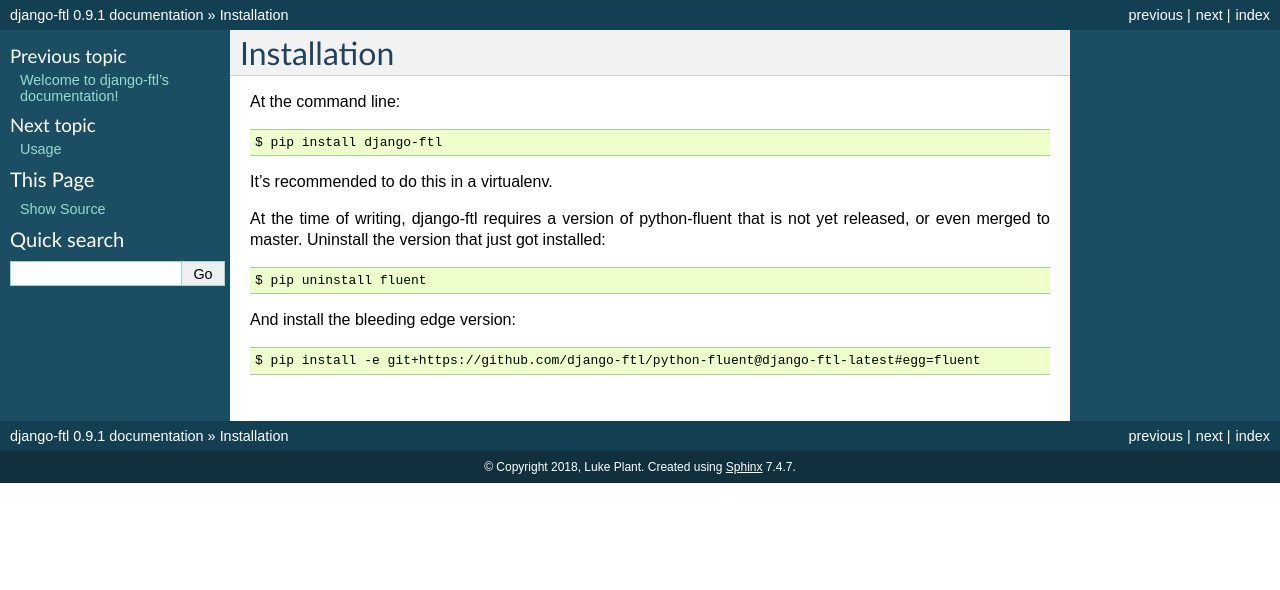
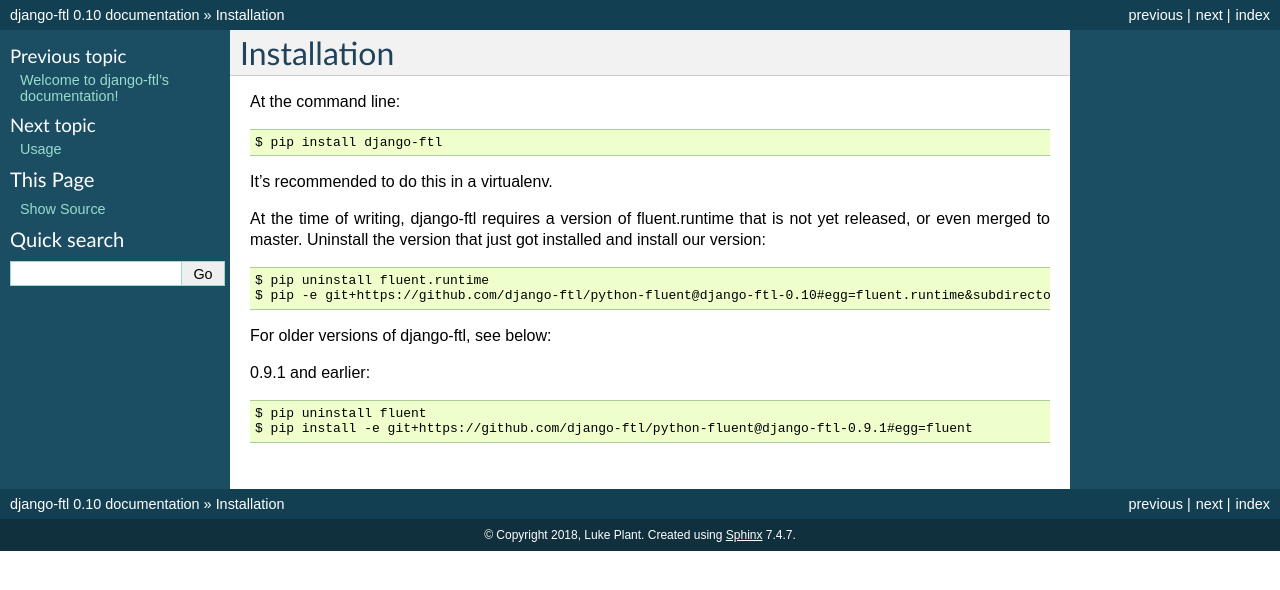
Before and after one commit to django-ftl/django-ftl, a Sphinx documentation site: the page built from docs/installation.rst, in a window 1280 px wide. Shown: the top 590 px of the page. Built offline with Sphinx 7.4.7, drawn with Linux system fonts in a browser that asks for light colours.

Commit message:
Updated for latest fluent.runtime (our branch)

```diff
--- a/HISTORY.rst
+++ b/HISTORY.rst
@@ -2,6 +2,12 @@
 
 History
 -------
+
+0.10 (under development)
+++++++++++++++++++++++++
+
+* Upgraded to more recent version of fluent.syntax (based on fluent.syntax 0.12)
+
 
 0.9.1 (2019-03-02)
 ++++++++++++++++++
--- a/docs/conf.py
+++ b/docs/conf.py
@@ -56,9 +56,9 @@
 # built documents.
 #
 # The short X.Y version.
-version = "0.9.1"
+version = "0.10"
 # The full version, including alpha/beta/rc tags.
-release = "0.9.1"
+release = "0.10"
 
 # The language for content autogenerated by Sphinx. Refer to documentation
 # for a list of supported languages.
--- a/docs/installation.rst
+++ b/docs/installation.rst
@@ -8,12 +8,16 @@
 
 It's recommended to do this in a virtualenv.
 
-At the time of writing, django-ftl requires a version of python-fluent
-that is not yet released, or even merged to master. Uninstall the version
-that just got installed::
+At the time of writing, django-ftl requires a version of fluent.runtime that is
+not yet released, or even merged to master. Uninstall the version that just got
+installed and install our version::
+
+    $ pip uninstall fluent.runtime
+    $ pip -e git+https://github.com/django-ftl/python-fluent@django-ftl-0.10#egg=fluent.runtime&subdirectory=fluent.runtime
+
+For older versions of django-ftl, see below:
+
+0.9.1 and earlier::
 
     $ pip uninstall fluent
-
-And install the bleeding edge version::
-
-    $ pip install -e git+https://github.com/django-ftl/python-fluent@django-ftl-latest#egg=fluent
+    $ pip install -e git+https://github.com/django-ftl/python-fluent@django-ftl-0.9.1#egg=fluent
--- a/requirements.txt
+++ /dev/null
@@ -1,2 +0,0 @@
-
-# Additional requirements go here
--- a/src/django_ftl/__init__.py
+++ b/src/django_ftl/__init__.py
@@ -4,7 +4,7 @@
 
 from .bundles import activator
 
-__version__ = '0.9.1'
+__version__ = '0.10'
 
 
 def activate(locale):
```
Also changed, not shown: requirements_test.txt (deleted, +0 -7 lines), setup.py (+15 -2 lines), 2 other files.
